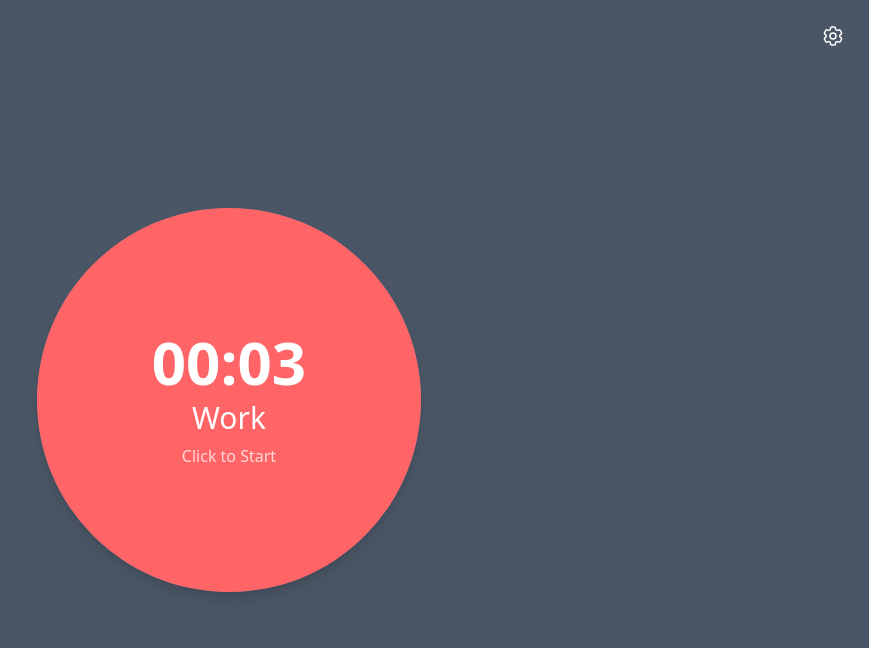
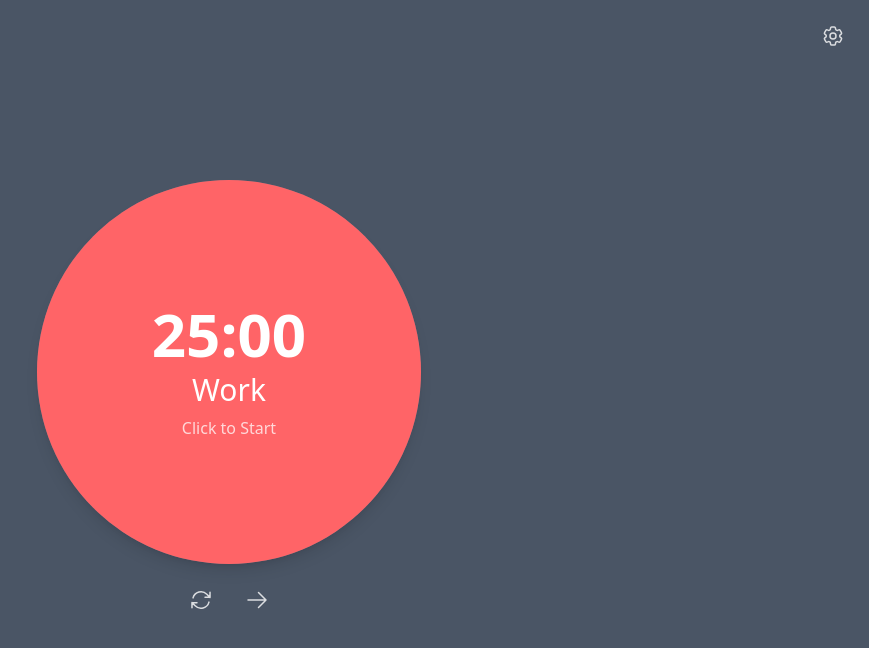
Before and after one commit to enklht/pomodoro-timer, a React (Vite) app: page / in a window 1280 px wide. Shown: the top 648 px of the page, without its empty margins (411-1280 px from the left). Built offline with nearby package versions, Linux system fonts and the light colour scheme.

Commit message:
Refactor timer logic and settings to improve session handling and add long break interval input

```diff
--- a/src/App.tsx
+++ b/src/App.tsx
@@ -1,5 +1,5 @@
 import { useState, useEffect } from "react";
-import { Cog6ToothIcon } from "@heroicons/react/24/outline";
+import { Cog6ToothIcon, ArrowRightIcon, ArrowPathIcon } from "@heroicons/react/24/outline";
 import { playSound } from 'react-sounds';
 import { SettingsModal } from "./components/SettingsModal";
 import TimerCircle from "./components/TimerCircle";
@@ -13,17 +13,25 @@ export default function App() {
   const [showSettings, setShowSettings] = useState(false);
 
   // Settings state
-  const [workMinutes, setWorkMinutes] = useState(0.05);
-  const [shortBreakMinutes, setShortBreakMinutes] = useState(0.05);
-  const [longBreakMinutes, setLongBreakMinutes] = useState(0.05);
+  const [workMinutes, setWorkMinutes] = useState(25);
+  const [shortBreakMinutes, setShortBreakMinutes] = useState(5);
+  const [longBreakMinutes, setLongBreakMinutes] = useState(15);
+  const [longBreakInterval, setLongBreakInterval] = useState(4);
   const [autoStart, setAutoStart] = useState(true);
   const [notify, setNotify] = useState(true);
 
   const playCompletedSound = () => playSound("notification/completed");
 
+  const getTimeForSession = (isWorkSession: boolean, sessions: number) =>
+    isWorkSession
+      ? workMinutes * 60
+      : sessions % longBreakInterval === 0
+        ? longBreakMinutes * 60
+        : shortBreakMinutes * 60;
+
   useEffect(() => {
-    setTimeLeft(60 * (isWork ? workMinutes : workSessions % 4 === 0 ? longBreakMinutes : shortBreakMinutes));
-  }, [workMinutes, shortBreakMinutes, longBreakMinutes]);
+    setTimeLeft(getTimeForSession(isWork, workSessions))
+  }, [workMinutes, shortBreakMinutes, longBreakMinutes])
 
   // Timer logic
   useEffect(() => {
@@ -34,25 +42,14 @@ export default function App() {
         if (t > 0) return t - 1;
 
         // Time's up
-        if (notify) {
-          playCompletedSound();
-        }
+        if (notify) playCompletedSound();
 
-        let nextTime: number;
+        if (isWork) setWorkSessions(prev => prev + 1);
+        setIsWork(!isWork)
 
-        if (isWork) {
-          setWorkSessions(prev => prev + 1);
-          nextTime = workSessions % 4 === 0
-            ? longBreakMinutes * 60
-            : shortBreakMinutes * 60;
-        } else {
-          nextTime = workMinutes * 60;
-        }
-
-        setIsWork(!isWork)
         if (!autoStart) setIsRunning(false);
 
-        return nextTime;
+        return getTimeForSession(!isWork, isWork ? workSessions + 1 : workSessions);
       });
     }, 1000);
 
@@ -61,30 +58,61 @@ export default function App() {
 
   const toggleTimer = () => setIsRunning(!isRunning);
 
+  const handleSkip = () => {
+    setTimeLeft(getTimeForSession(!isWork, isWork ? workSessions + 1 : workSessions));
+
+    if (isWork) setWorkSessions(prev => prev + 1);
+    setIsWork(!isWork);
+
+    if (!autoStart) setIsRunning(false);
+  };
+
+  const handleReset = () => {
+    setTimeLeft(getTimeForSession(isWork, workSessions));
+    setIsRunning(false);
+  };
 
   return (
     <div className="relative min-h-screen bg-gray-600">
       <button
         onClick={() => setShowSettings(true)}
         disabled={isRunning}
-        className={`absolute top-4 right-4 p-2 rounded-full transition-colors duration-200 ${isRunning
-          ? "cursor-not-allowed"
-          : "hover:bg-gray-500"
-          }`}
+        className={`absolute top-4 right-4 p-2 rounded-full text-white/80 transition-colors duration-200
+          ${isRunning ? "cursor-not-allowed" : "hover:text-white hover:bg-gray-500"}`}
         title="Settings"
       >
-        <Cog6ToothIcon className="w-6 h-6 text-white" />
+        <Cog6ToothIcon className="w-6 h-6" />
       </button>
 
       <div className="flex flex-col items-center justify-center min-h-screen">
         <TimerCircle
           timeLeft={timeLeft}
-          totalTime={60 * (isWork ? workMinutes : workSessions % 4 === 0 ? longBreakMinutes : shortBreakMinutes)}
+          totalTime={getTimeForSession(isWork, workSessions)}
           isWork={isWork}
           isRunning={isRunning}
           workSessions={workSessions}
           onClick={toggleTimer}
         />
+        <div className="flex gap-4 mt-4">
+          <button
+            onClick={handleReset}
+            disabled={isRunning}
+            className={`p-2 rounded-full text-white/80 transition-colors duration-200
+              ${isRunning ? "cursor-not-allowed" : "hover:text-white hover:bg-gray-500"}`}
+            title="Reset current session"
+          >
+            <ArrowPathIcon className="w-6 h-6" />
+          </button>
+          <button
+            onClick={handleSkip}
+            disabled={isRunning}
+            className={`p-2 rounded-full text-white/80 transition-colors duration-200
+                ${isRunning ? "cursor-not-allowed" : "hover:text-white hover:bg-gray-500"}`}
+            title="Skip to next session"
+          >
+            <ArrowRightIcon className="w-6 h-6" />
+          </button>
+        </div>
       </div>
 
       <SettingsModal
@@ -92,15 +120,17 @@ export default function App() {
         workMinutes={workMinutes}
         shortBreakMinutes={shortBreakMinutes}
         longBreakMinutes={longBreakMinutes}
+        longBreakInterval={longBreakInterval}
         autoStart={autoStart}
         notify={notify}
         onWorkMinutesChange={setWorkMinutes}
         onShortBreakMinutesChange={setShortBreakMinutes}
         onLongBreakMinutesChange={setLongBreakMinutes}
+        onLongBreakIntervalChange={setLongBreakInterval}
         onAutoStartChange={setAutoStart}
         onNotifyChange={setNotify}
         onClose={() => setShowSettings(false)}
       />
-    </div>
+    </div >
   );
 }
--- a/src/components/SettingsModal.tsx
+++ b/src/components/SettingsModal.tsx
@@ -6,11 +6,13 @@ interface SettingsModalProps {
     workMinutes: number;
     shortBreakMinutes: number;
     longBreakMinutes: number;
+    longBreakInterval: number;
     autoStart: boolean;
     notify: boolean,
     onWorkMinutesChange: (minutes: number) => void;
     onShortBreakMinutesChange: (minutes: number) => void;
     onLongBreakMinutesChange: (minutes: number) => void;
+    onLongBreakIntervalChange: (cycles: number) => void;
     onAutoStartChange: (autoStart: boolean) => void;
     onNotifyChange: (notify: boolean) => void;
     onClose: () => void;
@@ -21,11 +23,13 @@ export function SettingsModal({
     workMinutes,
     shortBreakMinutes,
     longBreakMinutes,
+    longBreakInterval,
     autoStart,
     notify,
     onWorkMinutesChange,
     onShortBreakMinutesChange,
     onLongBreakMinutesChange,
+    onLongBreakIntervalChange,
     onAutoStartChange,
     onNotifyChange,
     onClose,
@@ -89,6 +93,18 @@ export function SettingsModal({
                     />
                 </div>
 
+                <div className="mb-4">
+                    <label className="block mb-1">Long Break Interval</label>
+                    <input
+                        type="text"
+                        inputMode="numeric"
+                        pattern="[0-9]*"
+                        value={longBreakInterval}
+                        onChange={(e) => onLongBreakIntervalChange(Number(e.target.value))}
+                        className="w-full border rounded px-2 py-1"
+                    />
+                </div>
+
                 <div className="mb-4 flex items-center">
                     <label>
                         <input
--- a/src/components/TimerCircle.tsx
+++ b/src/components/TimerCircle.tsx
@@ -35,16 +35,13 @@ export const TimerCircle: React.FC<TimerCircleProps> = ({
         <div
             onClick={onClick}
             className={`
-        w-64 md:w-80 lg:w-96
-        h-64 md:h-80 lg:h-96
-        bg-gray-500
-        rounded-full
-        relative
-        overflow-hidden
-        cursor-pointer
-        shadow-lg
-      `}
-        // transition-[scale] duration-200 ease-out hover:scale-110
+                w-64 md:w-80 lg:w-96
+                h-64 md:h-80 lg:h-96
+                bg-gray-500
+                rounded-full relative
+                overflow-hidden cursor-pointer shadow-lg
+                transition-[scale] duration-200 ease-out hover:scale-105
+            `}
         >
             {/* Animated liquid fill */}
             <div
```
